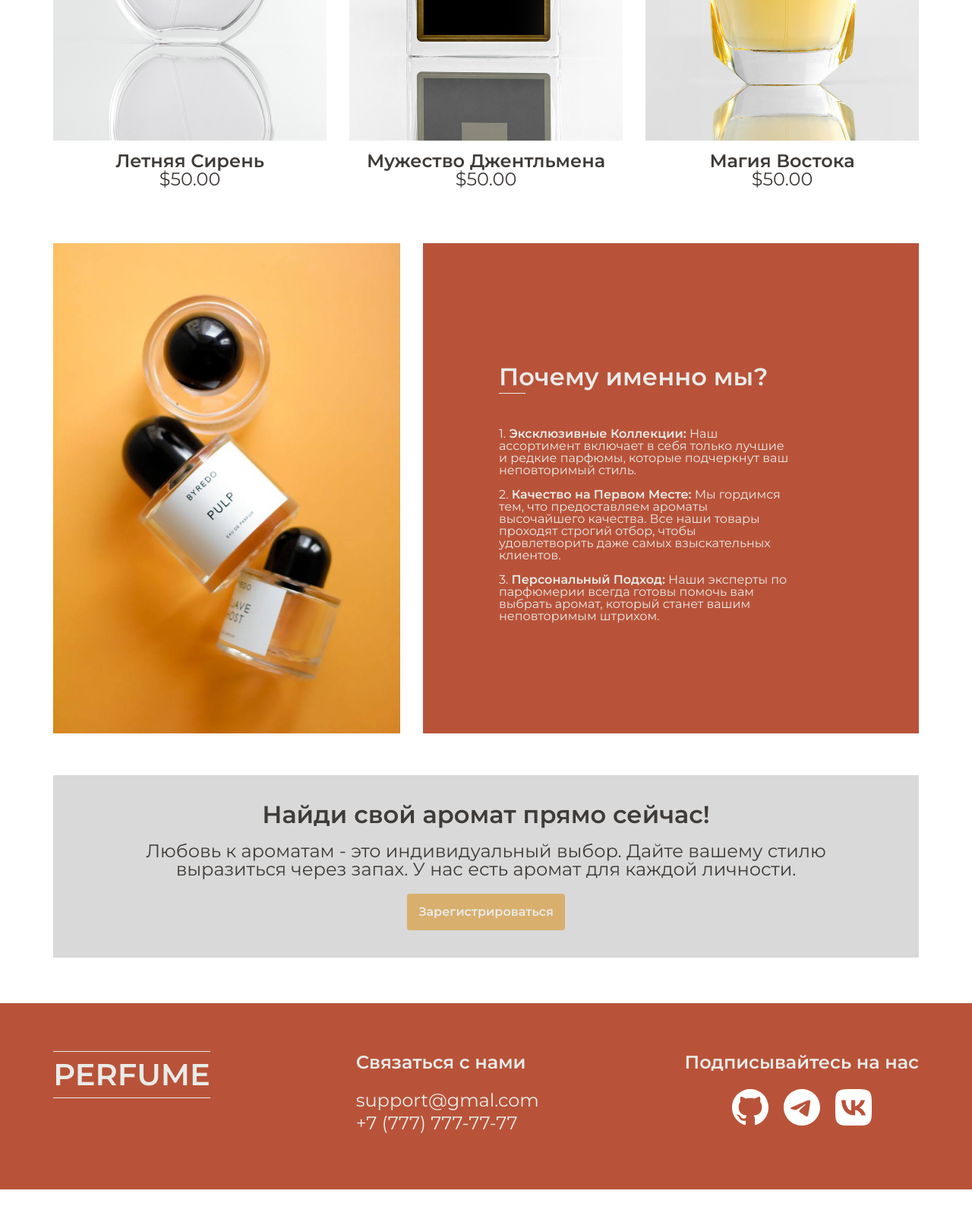
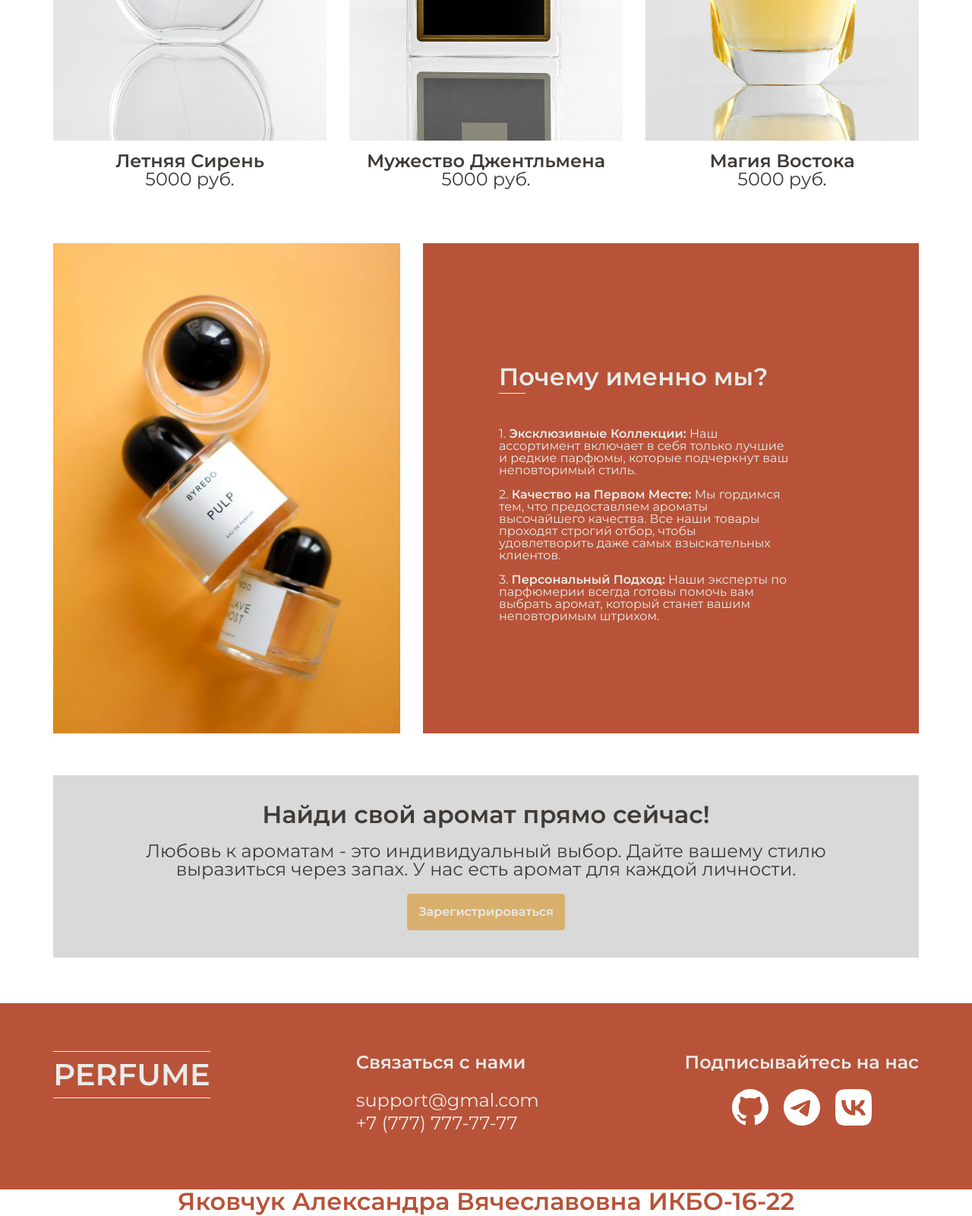
Before and after one commit to mesanyaa/Coursework, a plain HTML site: page src/index.html in a window 1280 px wide. Shown: the part 1330-2930 px from the top of the page at 76% size. Before the commit the page ends 2895 px from the top, so only its background shows below. Drawn offline with nearby package versions, Linux system fonts and the light colour scheme.

Commit message:
name and group

```diff
--- a/src/index.html
+++ b/src/index.html
@@ -169,7 +169,7 @@
               Сирень". Этот невероятно свежий и легкий аромат заиграет нотами
               сочной сирени, медового нектара и деликатного цветочного букета.
             </div>
-            <p><span>Летняя Сирень</span><br />$50.00</p>
+            <p><span>Летняя Сирень</span><br />5000 руб.</p>
           </a>
           <a href="card-reference-2.html" class="second-section__cards-item cards-item" style="text-decoration: none;">
             <img src="img/card-2.png" alt="" />
@@ -177,7 +177,7 @@
               "Мужество Джентльмена" - это аромат для современного мужчины,
               воплощающий силу, стиль и утонченность.
             </div>
-            <p><span>Мужество Джентльмена</span><br />$50.00</p>
+            <p><span>Мужество Джентльмена</span><br />5000 руб.</p>
           </a>
           <a href="card-reference-3.html" class="second-section__cards-item cards-item" style="text-decoration: none;">
             <img src="img/card-3.png" alt="" />
@@ -185,7 +185,7 @@
               "Магия Востока" - это аромат, который перенесет вас в загадочный
               мир восточных ароматов и изысканных приключений.
             </div>
-            <p><span>Магия Востока</span><br />$50.00</p>
+            <p><span>Магия Востока</span><br />5000 руб.</p>
           </a>
         </div>
       </div>
@@ -269,6 +269,9 @@
         </div>
       </div>
     </footer>
+    <div class="container group-and-fio">
+      Яковчук Александра Вячеславовна ИКБО-16-22
+    </div>
     <script src="js/script.js"></script>
   </body>
 </html>
--- a/src/sass/style.sass
+++ b/src/sass/style.sass
@@ -763,6 +763,14 @@ a
 .to-order-button:hover
     transform: scale(1.1)
 
+.group-and-fio
+    width: fit-content
+    margin: 0 auto
+    font-size: 32px
+    font-weight: bold
+    color: $color-orange
+    text-align: center
+
 @media (max-width: 1199px)
     .container
         max-width: 960px
@@ -970,6 +978,8 @@ a
         font-size: 16px
     .product-name
         width: fit-content
+    .group-and-fio
+        font-size: 24px
 
 @media (max-width: 767px)
     .container
@@ -1110,6 +1120,8 @@ a
     .product
         img
             width: 25%
+    .group-and-fio
+        font-size: 16px
 
 @media (max-width: 575px)
     .container
@@ -1287,3 +1299,5 @@ a
         flex-direction: column
         justify-content: center
         // align-items: center
+    .group-and-fio
+        font-size: 12px
```
Also changed, not shown: src/card-reference-2.html (+3 -0 lines), src/card-reference-3.html (+3 -0 lines), src/card-reference-4.html (+3 -0 lines), src/card-reference-5.html (+3 -0 lines), src/card-reference-6.html (+3 -0 lines), src/card-reference.html (+3 -0 lines), src/cart.html (+3 -0 lines), src/catalog.html (+3 -0 lines), src/sign-up.html (+3 -0 lines), src/wishlist.html (+3 -0 lines), src/css/style.css, 1 other file.
